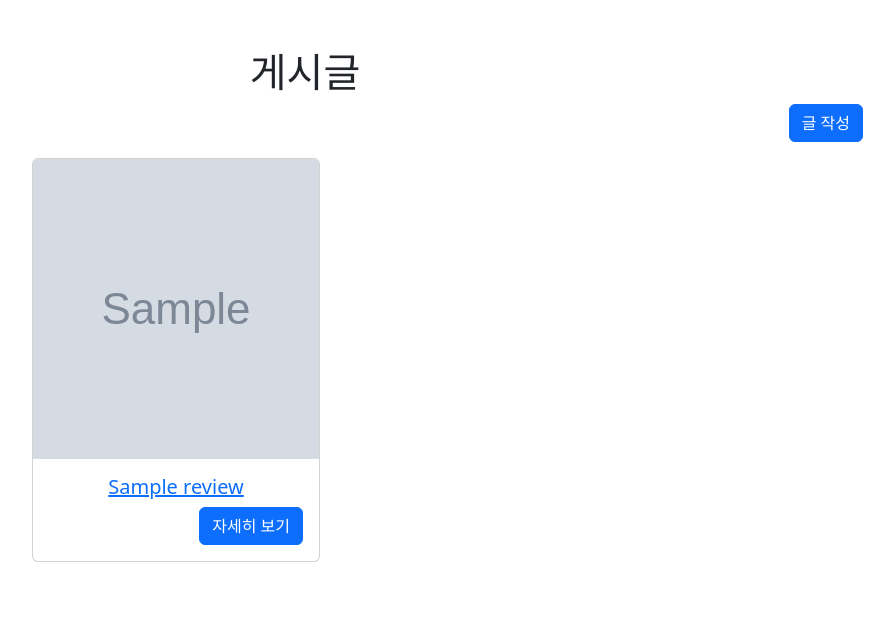
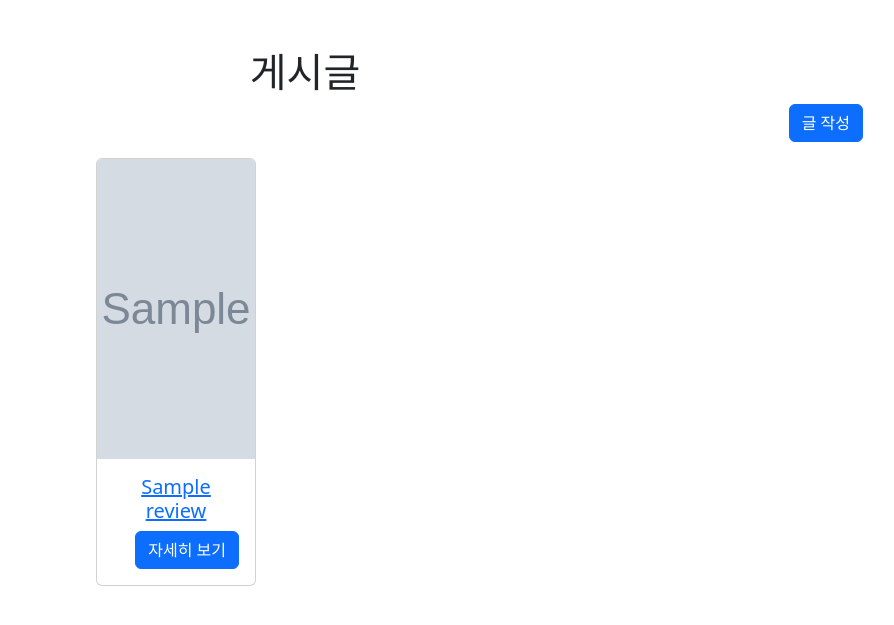
Before and after one commit to sunbongE/Pair_5, a Django app: page /reviews/ in a window 1280 px wide. Shown: the part 56-681 px from the top of the page, without its empty margins (335-1229 px from the left). Run offline with Django 3.2, Linux system fonts and the light colour scheme; tables that the repository leaves empty hold one stand-in row (values such as "Sample post"); grey boxes marked "Sample" are stand-in pictures; some libraries are stand-ins or nearby versions.

Commit message:
index page update2

```diff
--- a/reviews/templates/reviews/index.html
+++ b/reviews/templates/reviews/index.html
@@ -12,7 +12,7 @@
       {% for review in reviews %}
 
       <div class="col-3 d-flex justify-content-center">
-          <div class="card m-3" style="width: 18rem; min-width: 18rem; ">
+          <div class="card m-3" style="width: 18rem; min-width: 10rem; ">
             {% if review.thumbnail %}
             <img src="{{ review.thumbnail.url }}" class="card-img-top " alt="dummy-img" height="300px">
             {% else %}
```
